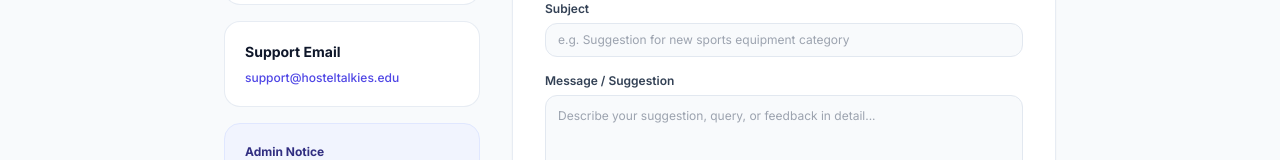
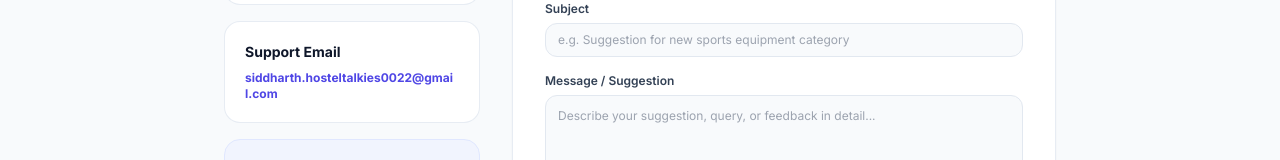
Before and after one commit to siddharth194thakur-gif/Hostel-Talkies-Frontend, a React (Vite) app: page /contact in a window 1280 px wide. Shown: the part 355-515 px from the top of the page. Built offline with nearby package versions, Linux system fonts and the light colour scheme; no server answers.

Commit message:
Update official Support Email to siddharth.hosteltalkies0022@gmail.com across Contact and Community Feedback portal

```diff
--- a/src/pages/ContactPage.tsx
+++ b/src/pages/ContactPage.tsx
@@ -61,7 +61,12 @@ export const ContactPage: React.FC = () => {
 
           <div className="p-5 bg-white rounded-2xl border border-slate-200/80 shadow-xs space-y-2">
             <h3 className="font-bold text-slate-900 text-sm">Support Email</h3>
-            <p className="text-brand-600 font-medium">support@hosteltalkies.edu</p>
+            <a
+              href="mailto:siddharth.hosteltalkies0022@gmail.com"
+              className="text-brand-600 font-bold hover:underline break-all block"
+            >
+              siddharth.hosteltalkies0022@gmail.com
+            </a>
           </div>
 
           <div className="p-5 bg-indigo-50/70 border border-indigo-100 rounded-2xl text-indigo-900 space-y-1">
```
